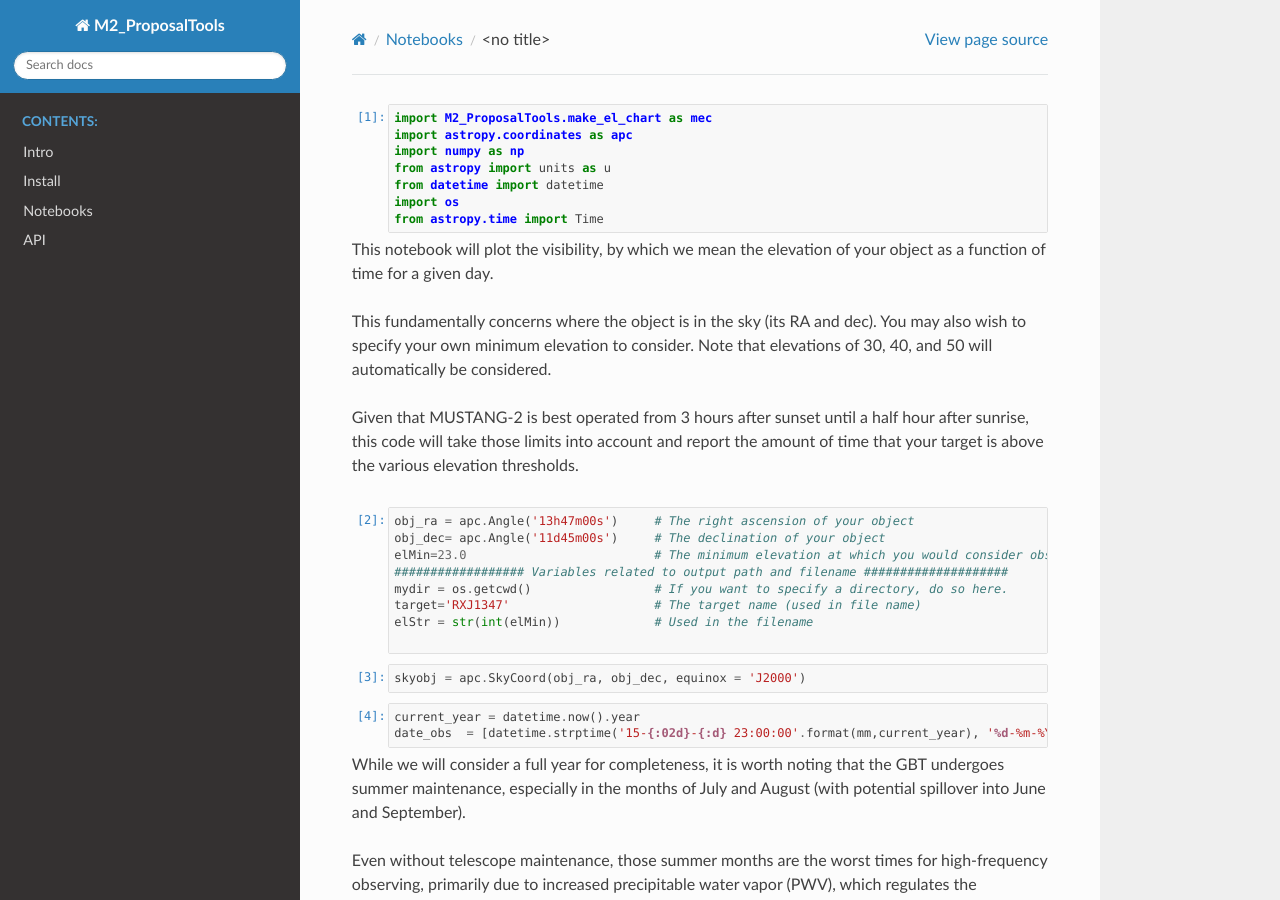
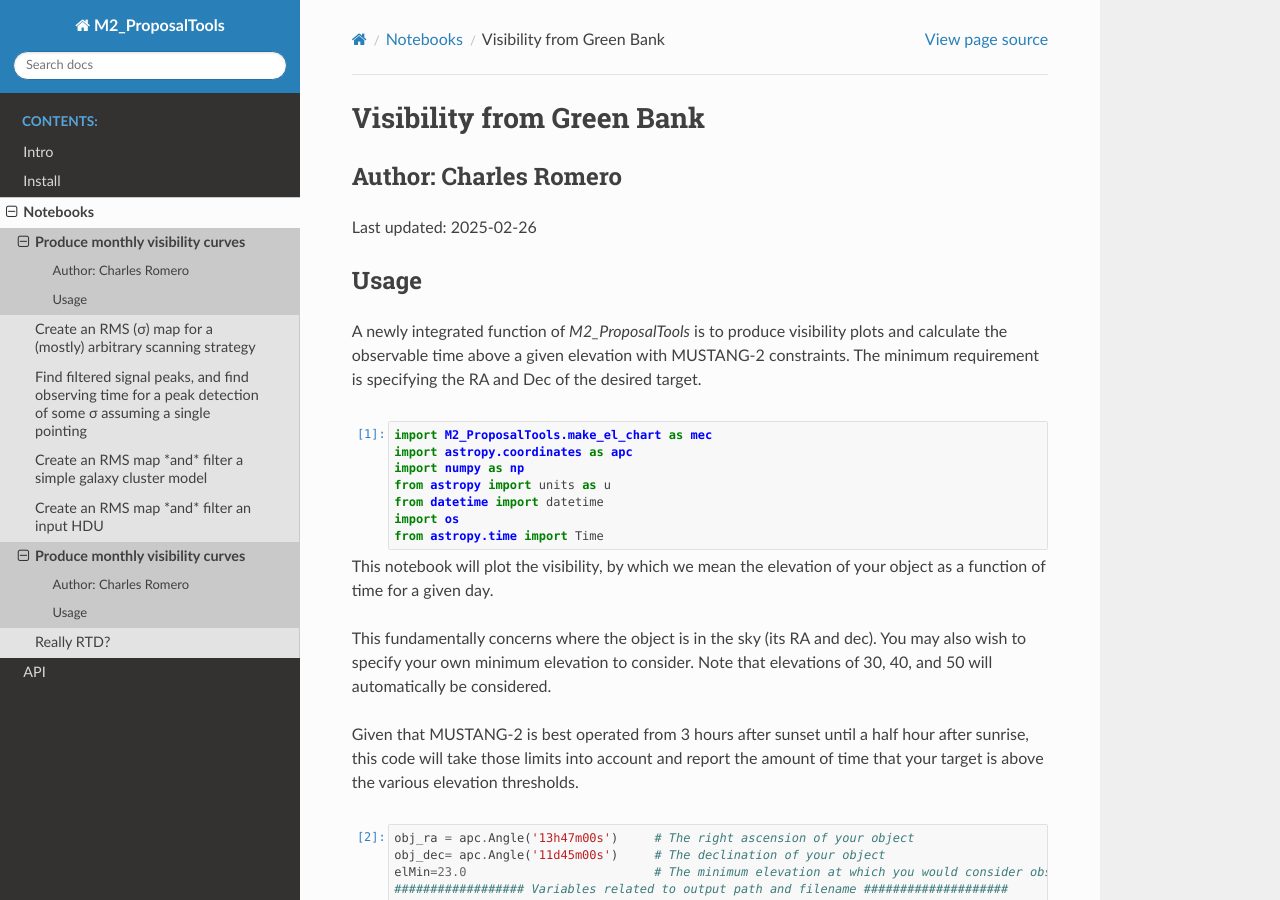
Before and after one commit to CharlesERomero/M2_TJ, a Sphinx documentation site: the page built from docs/source/Visibility_From_GB.ipynb, in a window 1280 px wide and 900 px high. Built offline with Sphinx 7.4.7 and the Read the Docs theme 3.1.0, drawn with Linux system fonts in a browser that asks for light colours; pages that are not in the unit, such as notebooks, are missing from menus.

Commit message:
Trying another thing to resolve RTD

```diff
--- a/docs/source/notebooks.rst
+++ b/docs/source/notebooks.rst
@@ -4,9 +4,7 @@
 .. toctree::
    :maxdepth: 1
 
-    This is Terrible.
-
-    Really RTD? <Example_RMSmaps.ipynb>
+    Produce monthly visibility curves <Visibility_From_GB.ipynb>
 
     Create an RMS (σ) map for a (mostly) arbitrary scanning strategy <Example_RMSmaps.ipynb>
 
@@ -25,3 +23,5 @@
     Produce monthly visibility curves <Visibility_From_GB.ipynb>
 
     Test Test Test
+
+    Really RTD? <Example_RMSmaps.ipynb>
```
Also changed, not shown: docs/source/Visibility_From_GB.ipynb.
